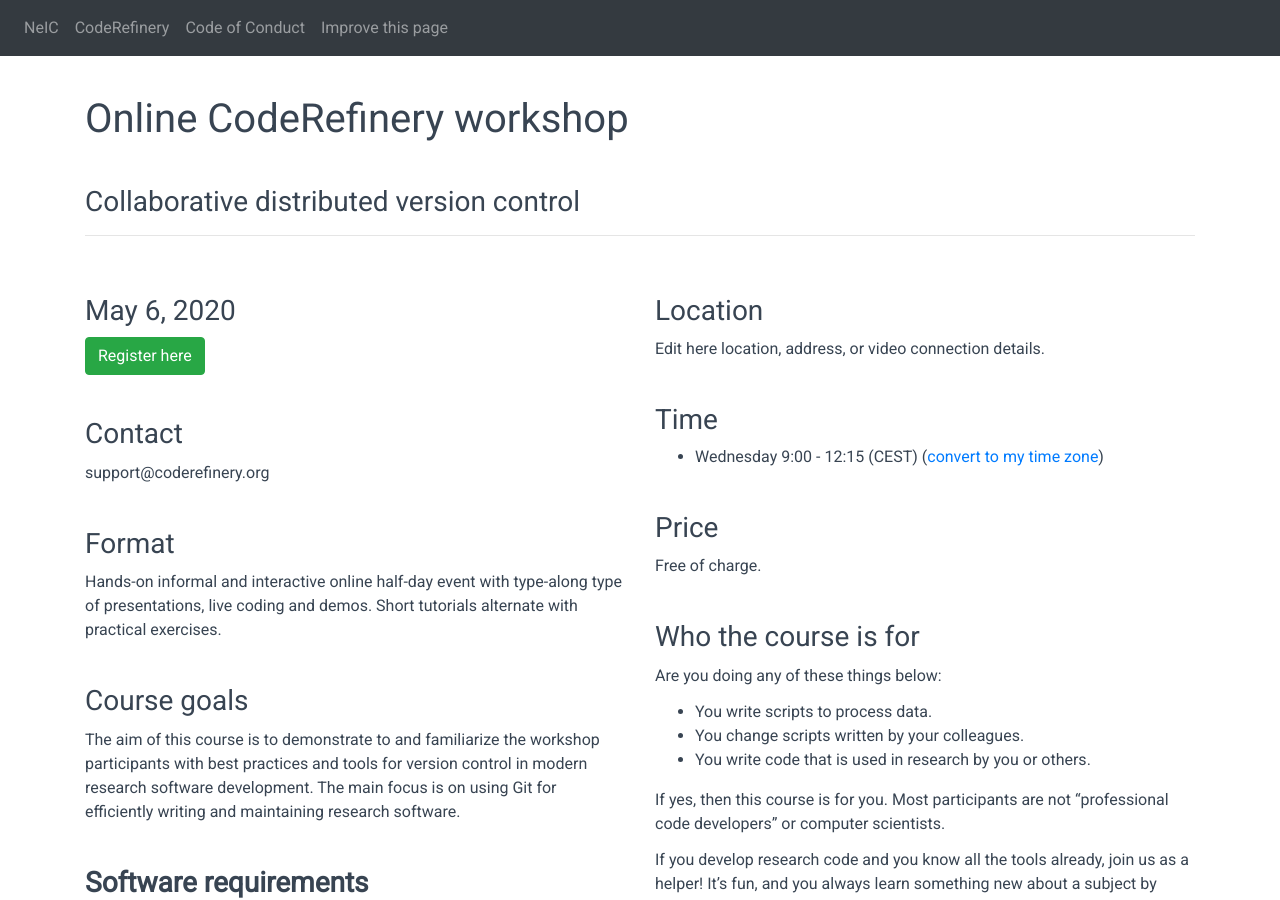
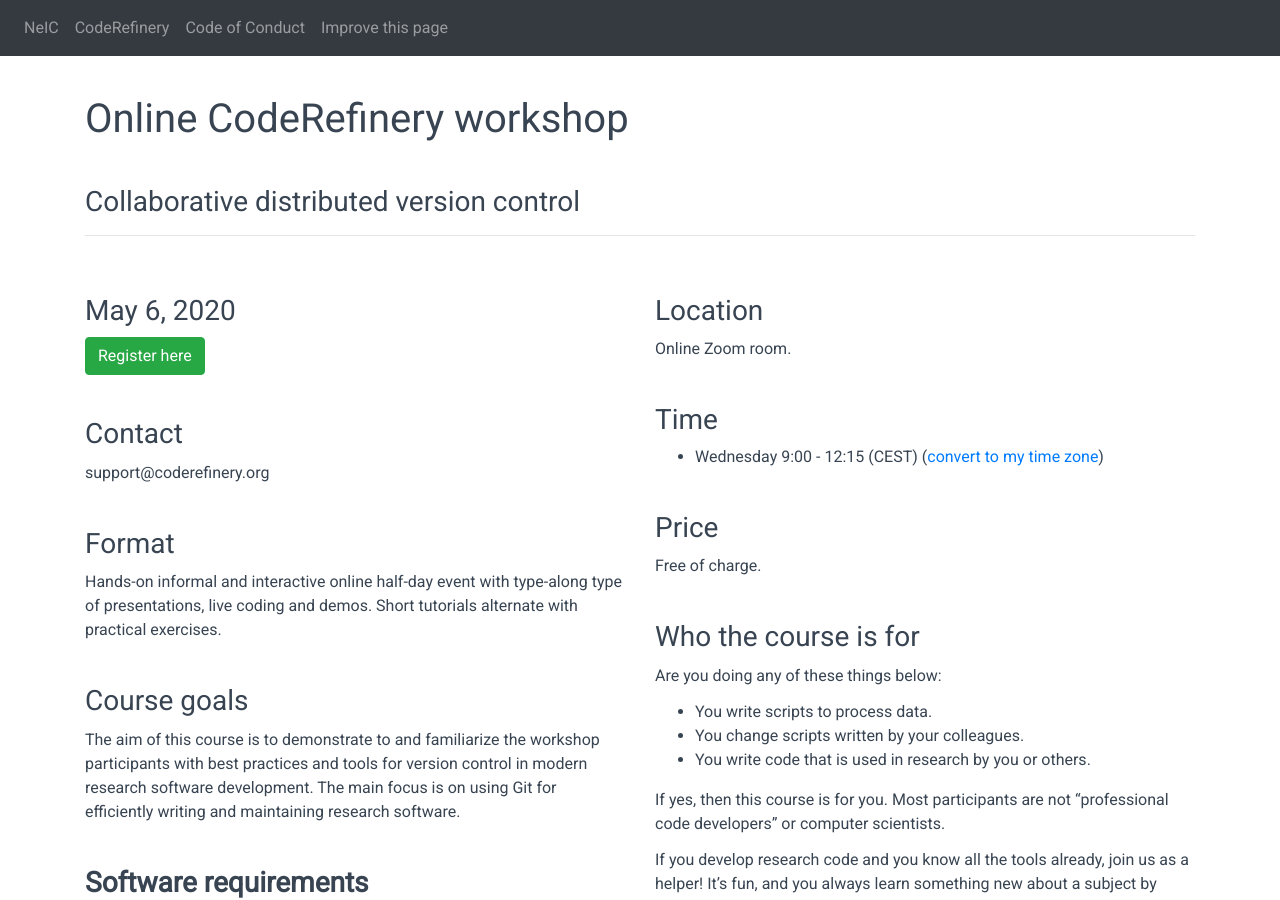
Before and after one commit to coderefinery/2020-05-06-online, a Jekyll site: the page built from index.md, in a window 1280 px wide and 900 px high. Built offline with Jekyll 4.4.1, drawn with Linux system fonts in a browser that asks for light colours; comment, search, counter and statistics services are not loaded.

Commit message:
fix location

```diff
--- a/right_column.md
+++ b/right_column.md
@@ -2,7 +2,7 @@
 
 ### Location
 
-Edit here location, address, or video connection details.
+Online Zoom room.
 
 
 ### Time
```
